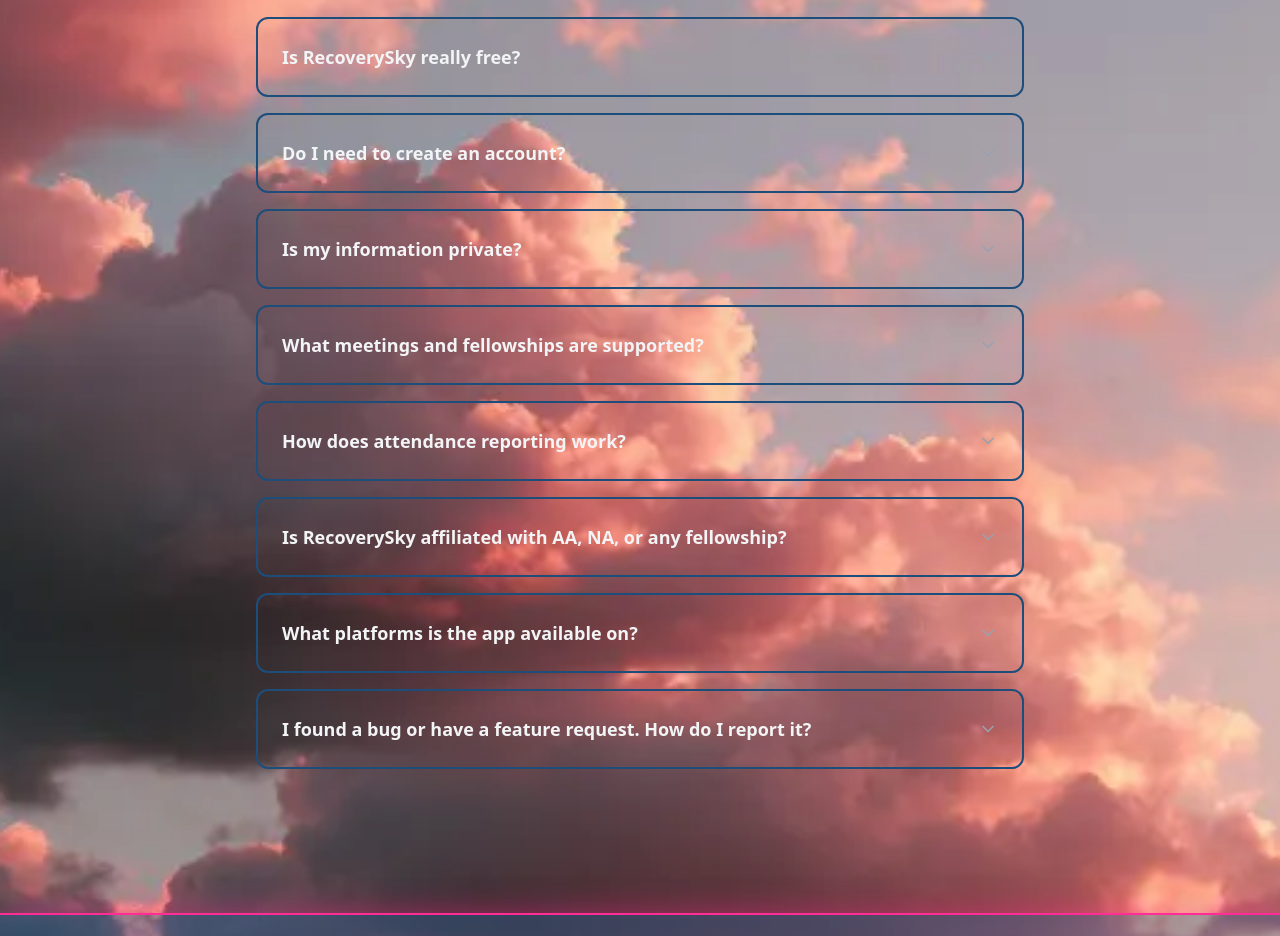
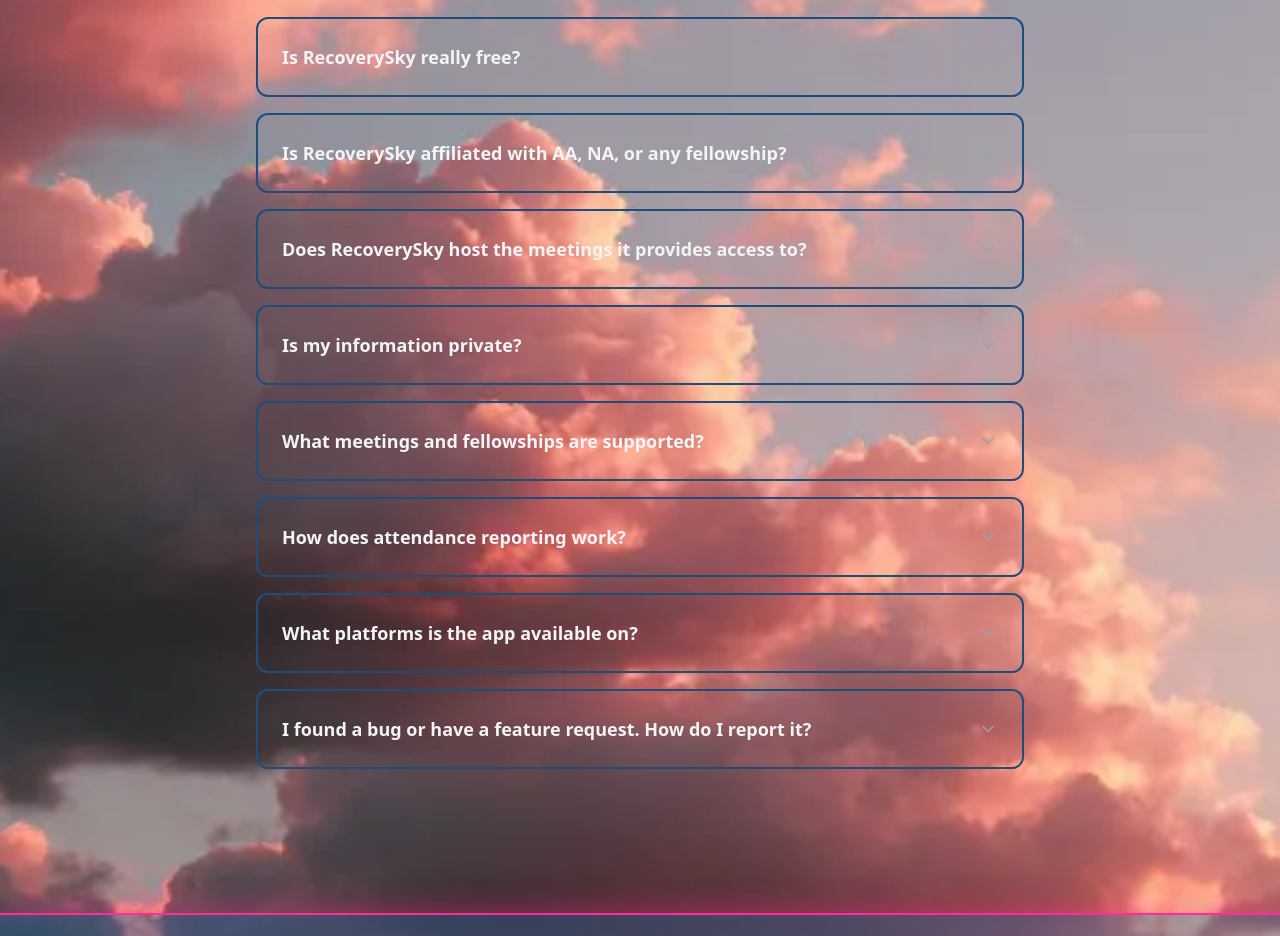
Before and after one commit to templeofinannaslight/temple-www, a React (Vite) app: page /support in a window 1280 px wide. Shown: the part 1240-2176 px from the top of the page. Built offline with nearby package versions, Linux system fonts and the light colour scheme.

Commit message:
Update SupportPage.tsx

```diff
--- a/src/pages/SupportPage.tsx
+++ b/src/pages/SupportPage.tsx
@@ -9,9 +9,14 @@
       "Yes — 100% free, no hidden fees, no premium tiers, no ads. RecoverySky is a 501(c)(3) nonprofit. Our mission is to remove barriers to recovery, not create new ones.",
   },
   {
-    question: "Do I need to create an account?",
+    question: "Is RecoverySky affiliated with AA, NA, or any fellowship?",
     answer:
-      "No. You can use the app anonymously with full access to live meetings. Creating an optional free account unlocks attendance tracking and cloud sync, but it's never required.",
+      "No. RecoverySky is an independent nonprofit. We support and complement existing recovery fellowships but are not affiliated with, endorsed by, or a replacement for any program.",
+  },
+  {
+    question: "Does RecoverySky host the meetings it provides access to?",
+    answer:
+      "No. RecoverySky is not associated with any meetings and does not provide technical services for any of them.  Meetings are independant, publically hosted Zoom events.",
   },
   {
     question: "Is my information private?",
@@ -27,11 +32,6 @@
     question: "How does attendance reporting work?",
     answer:
       "After attending a meeting, you can log it in the app. When you're ready, send a report directly to your sponsor, counselor, or probation officer via email — on your terms, from your device.",
-  },
-  {
-    question: "Is RecoverySky affiliated with AA, NA, or any fellowship?",
-    answer:
-      "No. RecoverySky is an independent nonprofit. We support and complement existing recovery fellowships but are not affiliated with, endorsed by, or a replacement for any program.",
   },
   {
     question: "What platforms is the app available on?",
```
